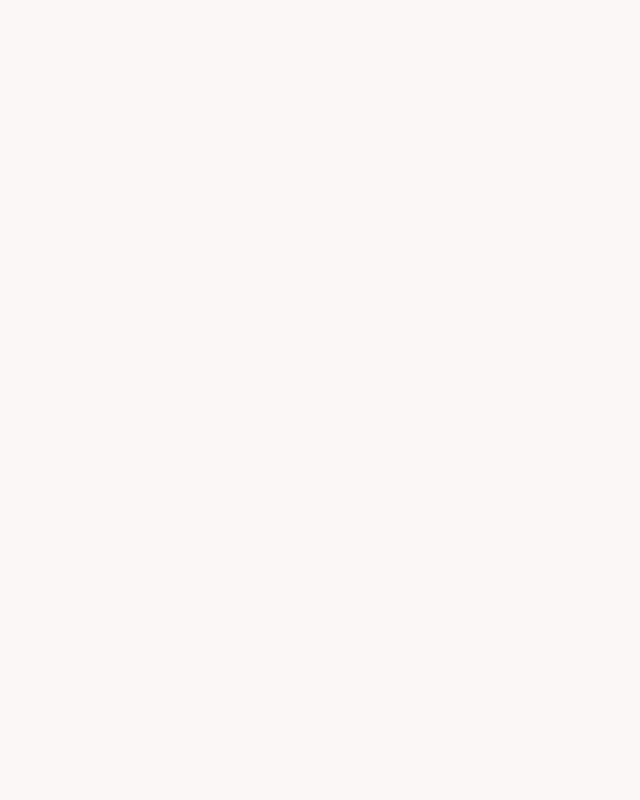
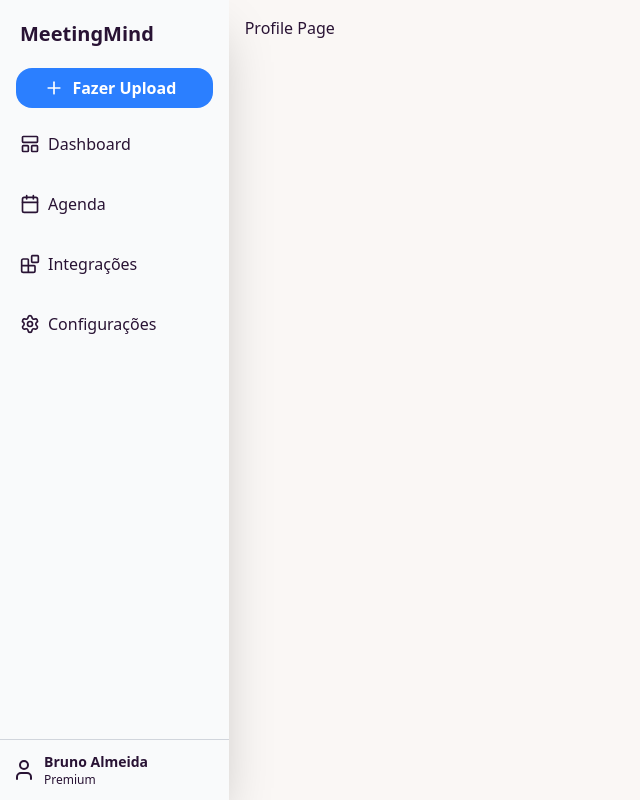
Before and after one commit to BrunoFerrucio/MeetingMind, a React (Vite) app in the folder front/: page /profile in a window 1280 px wide. Before the commit this address had no page. Shown: the whole page, without its empty margins (0-640 px from the left). Built offline with nearby package versions, Linux system fonts and the light colour scheme.

Commit message:
Update routing and sidebar links: add profile route, adjust dashboard sub-routes for calendar, integrations, and settings

```diff
--- a/front/src/App.tsx
+++ b/front/src/App.tsx
@@ -28,11 +28,18 @@ function App() {
         <Route path="/sign-in" element={<SignInPage />} />
         <Route path="/register" element={<Register />} />
 
+        <Route path="/profile" element={<DashboardIndex />}>
+          <Route index element={<div>Profile Page</div>} />
+        </Route>
+
         <Route path="/dashboard" element={<DashboardIndex />}>
           <Route index element={<DashboardHome />} /> {/* Página inicial do Dashboard */}
-          <Route path="meeting" element={<div>Meeting Page</div>} />
+          <Route path="calendar" element={<div>Meeting Page</div>} />
+          <Route path="integrations" element={<div>Integrations Page</div>} />
           <Route path="settings" element={<div>Settings Page</div>} />
         </Route>
+
+        <Route path="*" element={<div>404 Not Found</div>} />
       </Routes>
     </BrowserRouter>
   )
--- a/front/src/components/layout/sidebar.tsx
+++ b/front/src/components/layout/sidebar.tsx
@@ -43,17 +43,17 @@ export default function Sidebar() {
           <span>Dashboard</span>
         </Link>
 
-        <Link to="/calendar" className="flex items-center space-x-2 text-md mb-3 px-5 py-3 w-full hover:bg-gray-300">
+        <Link to="/dashboard/calendar" className="flex items-center space-x-2 text-md mb-3 px-5 py-3 w-full hover:bg-gray-300">
           <Calendar className="w-5 h-5" />
           <span>Agenda</span>
         </Link>
 
-        <Link to="/integrations" className="flex items-center space-x-2 text-md mb-3 px-5 py-3 w-full hover:bg-gray-300">
+        <Link to="/dashboard/integrations" className="flex items-center space-x-2 text-md mb-3 px-5 py-3 w-full hover:bg-gray-300">
           <Blocks className="w-5 h-5" />
           <span>Integrações</span>
         </Link>
 
-        <Link to="/settings" className="flex items-center space-x-2 text-md mb-3 px-5 py-3 w-full hover:bg-gray-300">
+        <Link to="/dashboard/settings" className="flex items-center space-x-2 text-md mb-3 px-5 py-3 w-full hover:bg-gray-300">
           <Settings className="w-5 h-5" />
           <span>Configurações</span>
         </Link>
```
